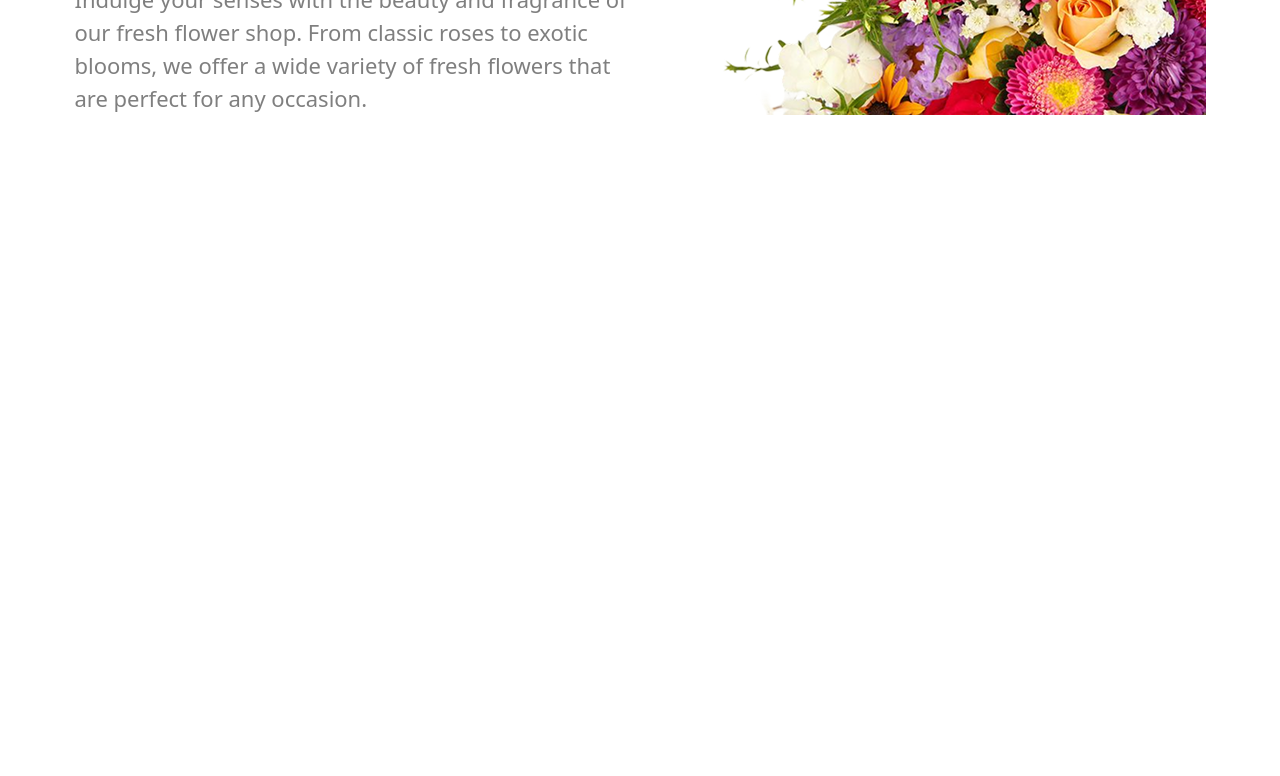
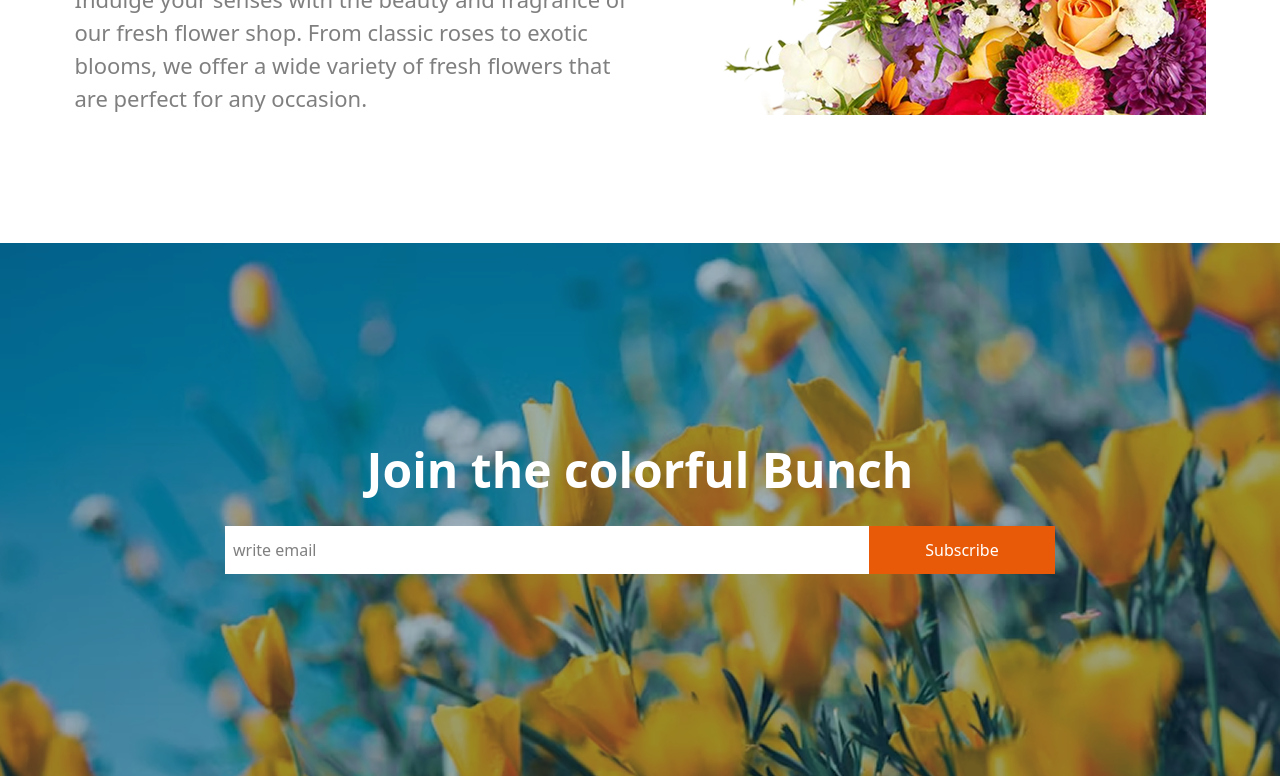
Before and after one commit to galibhub/responsive-flowers-website, a website: page index.html in a window 1280 px wide. Shown: the part 440-1216 px from the top of the page. Before the commit the page ends 800 px from the top, so only its background shows below. Drawn offline with Linux system fonts and the light colour scheme.

Commit message:
added colorful brunch section

```diff
--- a/index.html
+++ b/index.html
@@ -1,5 +1,6 @@
 <!DOCTYPE html>
 <html lang="en">
+
 <head>
     <meta charset="UTF-8">
     <meta name="viewport" content="width=device-width, initial-scale=1.0">
@@ -9,6 +10,7 @@
         crossorigin="anonymous" referrerpolicy="no-referrer" />
     <title>Document</title>
 </head>
+
 <body class="m-0 p-0">
     <section class="mt-2 max-w-6xl mx-auto">
         <nav class="flex justify-between items-center">
@@ -32,20 +34,37 @@
         <section class="flex justify-around items-end max-w-[1140px] mx-auto my-32 h-auto">
 
 
-        <div>
-            <h1 class="text-[#000000] font-bold text-[65px]">ALWAYS <span class="text-[#E95A08] font-bold text-[65px]">FRESH</span> <br><span class="text-[#E95A08] font-bold text-[65px]" >FLOWERS</span></h1>
-            <p class="text-[#00000080] font-normal text-[22px]">Indulge your senses with the beauty and fragrance of <br>our fresh flower shop. From classic roses to exotic <br>
-                blooms, we offer a wide variety of fresh flowers that <br>are perfect for any occasion. </p>
-        </div>
-        <div>
-            <img class="w-full h-full object-cover" src="/assets/hero-flower.png" alt="">
-        </div>
+            <div>
+                <h1 class="text-[#000000] font-bold text-[65px]">ALWAYS <span
+                        class="text-[#E95A08] font-bold text-[65px]">FRESH</span> <br><span
+                        class="text-[#E95A08] font-bold text-[65px]">FLOWERS</span></h1>
+                <p class="text-[#00000080] font-normal text-[22px]">Indulge your senses with the beauty and fragrance of
+                    <br>our fresh flower shop. From classic roses to exotic <br>
+                    blooms, we offer a wide variety of fresh flowers that <br>are perfect for any occasion.
+                </p>
+            </div>
+            <div>
+                <img class="w-full h-full object-cover" src="/assets/hero-flower.png" alt="">
+            </div>
         </section>
+        <section class="bg-cover bg-center h-[533px] w-full flex flex-col justify-center items-center"
+            style="background-image: url('../assets/news-letter-bg.png');">
 
+            <div>
+                <h1 class="text-5xl text-white font-bold text-center">Join the colorful Bunch</h1>
+                <div class="flex pt-8
+                ">
+                    <input class="h-12 w-[644px] bg-white p-2" type="text" placeholder="write email">
+                    <button class="h-12 w-[186px] bg-[#E95A08] text-white font-medium">Subscribe</button>
+                </div>
 
+            </div>
+
+        </section>
 
 
 
     </main>
 </body>
+
 </html>
```
Also changed, not shown: src/output.css.
